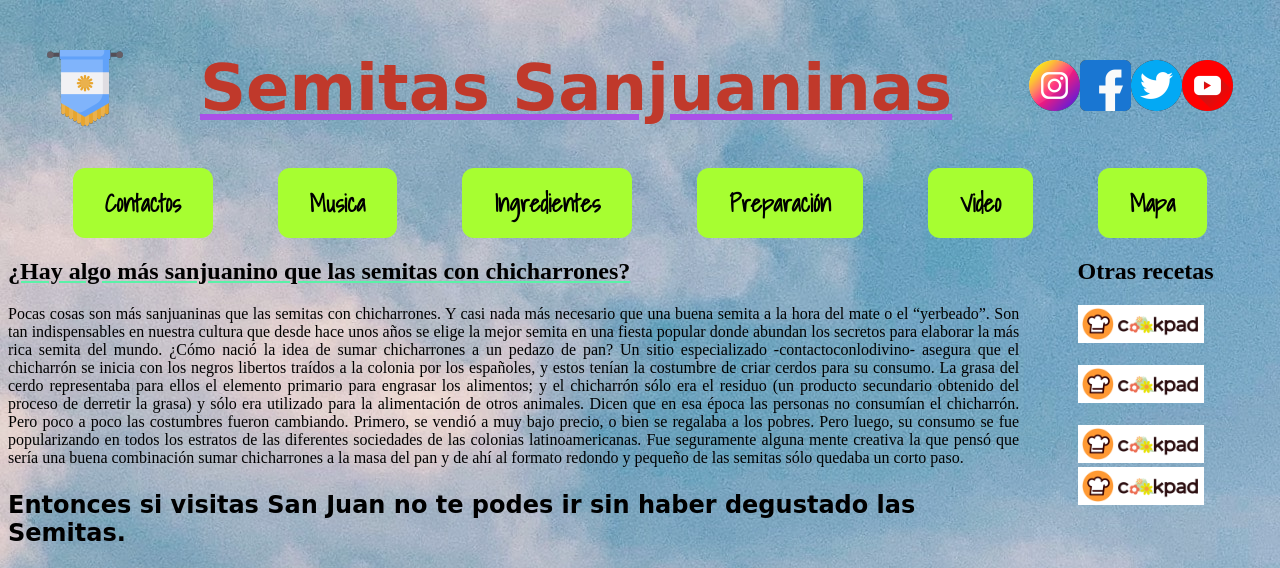
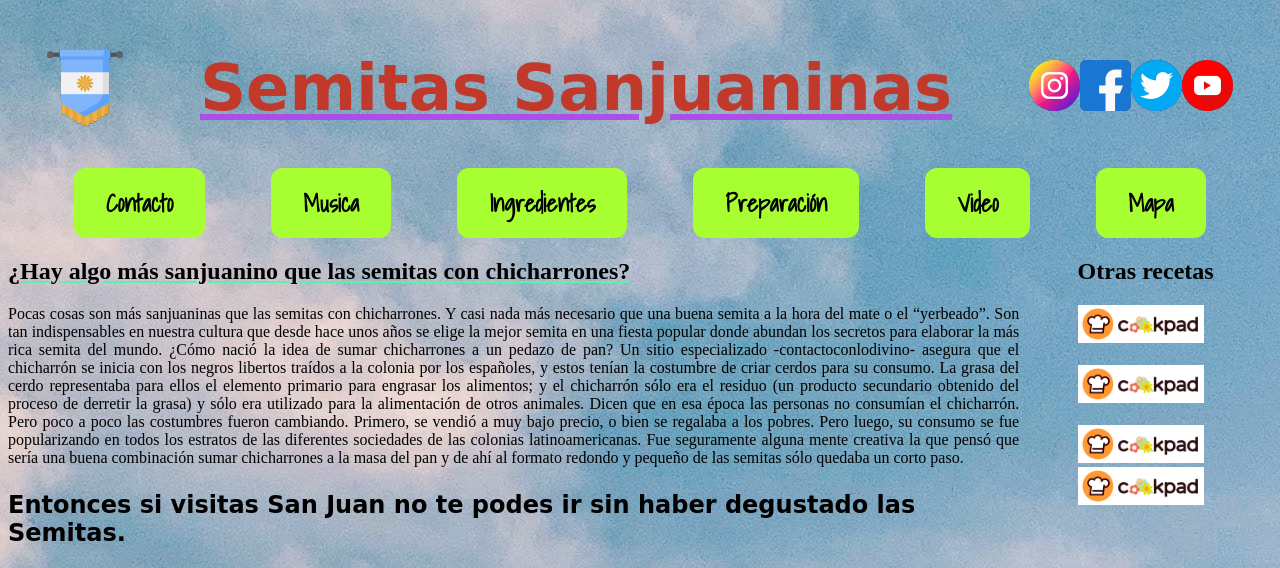
Before and after one commit to TomasCorbatta/TrabajoPractico2, a plain HTML site: page index.html in a window 1280 px wide. Shown: the top 568 px of the page. Drawn offline with Linux system fonts and the light colour scheme; a web font is replaced by a local one.

Commit message:
Add files via upload

```diff
--- a/index.html
+++ b/index.html
@@ -21,7 +21,7 @@
   </header>
   <nav>
     <button>
-      <a class="intro" href="contactos.html">Contactos</a>
+    <a class="intro" href="contactos.html">Contacto</a>
     </button>
       <button>
     <a class="intro" href="#musica"> Musica </a>
```
